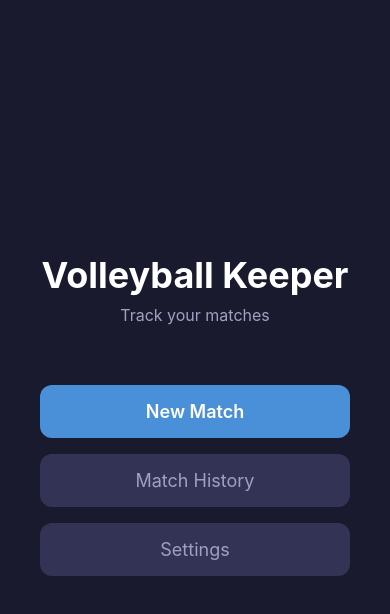
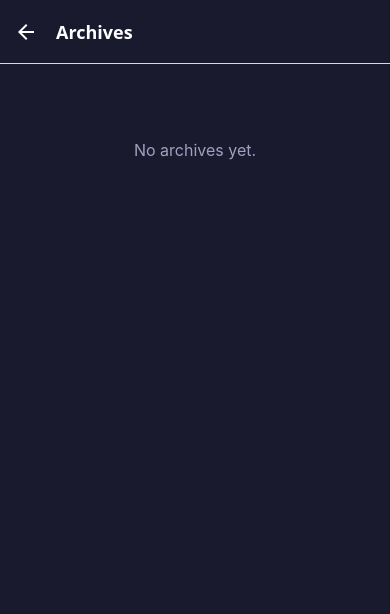
Before and after one commit to shaunmilliken/vb_keeper, a React Native app: screen /ArchiveList in a window 390 px wide. Shown: the top 614 px of the page. Built offline with nearby package versions, Linux system fonts and the light colour scheme.

Commit message:
Added archive feature

```diff
--- a/App.js
+++ b/App.js
@@ -6,6 +6,8 @@ import ScoreScreen from './screens/ScoreScreen';
 import SettingsScreen from './screens/SettingsScreen';
 import MatchHistoryScreen from './screens/MatchHistoryScreen';
 import MatchSettingsScreen from './screens/MatchSettingsScreen';
+import ArchiveListScreen from './screens/ArchiveListScreen';
+import ViewArchiveScreen from './screens/ViewArchiveScreen';
 
 const Stack = createNativeStackNavigator();
 
@@ -25,6 +27,8 @@ export default function App() {
         <Stack.Screen name="Score" component={ScoreScreen} options={{ title: 'Scoreboard' }} />
         <Stack.Screen name="Settings" component={SettingsScreen} options={{ title: 'Settings' }} />
         <Stack.Screen name="MatchHistory" component={MatchHistoryScreen} options={{ title: 'Match History' }} />
+        <Stack.Screen name="ArchiveList" component={ArchiveListScreen} options={{ title: 'Archives' }} />
+        <Stack.Screen name="ViewArchive" component={ViewArchiveScreen} options={({ route }) => ({ title: route.params.name ?? 'Archive' })} />
       </Stack.Navigator>
     </NavigationContainer>
   );
--- /dev/null
+++ b/screens/ArchiveListScreen.js
@@ -0,0 +1,85 @@
+import { useCallback, useState } from 'react';
+import { StyleSheet, Text, View, ScrollView, TouchableOpacity } from 'react-native';
+import { useFocusEffect } from '@react-navigation/native';
+import AsyncStorage from '@react-native-async-storage/async-storage';
+import { ARCHIVE_KEY } from './MatchHistoryScreen';
+
+function formatDate(isoString) {
+  const d = new Date(isoString);
+  return d.toLocaleDateString('en-US', { month: 'short', day: 'numeric', year: 'numeric' });
+}
+
+export default function ArchiveListScreen({ navigation }) {
+  const [archives, setArchives] = useState([]);
+
+  useFocusEffect(
+    useCallback(() => {
+      async function load() {
+        const raw = await AsyncStorage.getItem(ARCHIVE_KEY);
+        setArchives(raw ? JSON.parse(raw) : []);
+      }
+      load();
+    }, [])
+  );
+
+  return (
+    <View style={styles.container}>
+      {archives.length === 0 ? (
+        <Text style={styles.empty}>No archives yet.</Text>
+      ) : (
+        <ScrollView style={styles.list}>
+          {archives.map((archive) => (
+            <TouchableOpacity
+              key={archive.id}
+              style={styles.card}
+              onPress={() => navigation.navigate('ViewArchive', { archiveId: archive.id, name: archive.name })}
+            >
+              <Text style={styles.name}>{archive.name}</Text>
+              <View style={styles.meta}>
+                <Text style={styles.metaText}>{archive.matches.length} match{archive.matches.length !== 1 ? 'es' : ''}</Text>
+                <Text style={styles.metaText}>{formatDate(archive.date)}</Text>
+              </View>
+            </TouchableOpacity>
+          ))}
+        </ScrollView>
+      )}
+    </View>
+  );
+}
+
+const styles = StyleSheet.create({
+  container: {
+    flex: 1,
+    backgroundColor: '#1a1a2e',
+    paddingTop: 16,
+  },
+  empty: {
+    color: '#a0a0c0',
+    fontSize: 16,
+    textAlign: 'center',
+    marginTop: 60,
+  },
+  list: {
+    paddingHorizontal: 20,
+  },
+  card: {
+    backgroundColor: '#16213e',
+    borderRadius: 10,
+    padding: 16,
+    marginBottom: 12,
+  },
+  name: {
+    color: '#ffffff',
+    fontSize: 18,
+    fontWeight: '600',
+    marginBottom: 6,
+  },
+  meta: {
+    flexDirection: 'row',
+    justifyContent: 'space-between',
+  },
+  metaText: {
+    color: '#a0a0c0',
+    fontSize: 13,
+  },
+});
--- a/screens/HomeScreen.js
+++ b/screens/HomeScreen.js
@@ -18,6 +18,13 @@ export default function HomeScreen({ navigation }) {
         onPress={() => navigation.navigate('MatchHistory')}
       >
         <Text style={styles.secondaryBtnText}>Match History</Text>
+      </TouchableOpacity>
+
+      <TouchableOpacity
+        style={styles.secondaryBtn}
+        onPress={() => navigation.navigate('ArchiveList')}
+      >
+        <Text style={styles.secondaryBtnText}>View Archives</Text>
       </TouchableOpacity>
 
       <TouchableOpacity
--- a/screens/MatchHistoryScreen.js
+++ b/screens/MatchHistoryScreen.js
@@ -1,8 +1,10 @@
 import { useEffect, useState } from 'react';
-import { Modal, StyleSheet, Text, View, ScrollView, TouchableOpacity } from 'react-native';
+import { Modal, StyleSheet, Text, View, ScrollView, TouchableOpacity, TextInput } from 'react-native';
 import { Ionicons } from '@expo/vector-icons';
 import AsyncStorage from '@react-native-async-storage/async-storage';
 import { MATCH_HISTORY_KEY } from './ScoreScreen';
+
+export const ARCHIVE_KEY = 'archives';
 
 function formatDate(isoString) {
   const d = new Date(isoString);
@@ -16,6 +18,8 @@ function formatSets(sets) {
 export default function MatchHistoryScreen() {
   const [history, setHistory] = useState([]);
   const [pendingDeleteId, setPendingDeleteId] = useState(null);
+  const [showArchiveModal, setShowArchiveModal] = useState(false);
+  const [archiveName, setArchiveName] = useState('');
 
   useEffect(() => {
     async function load() {
@@ -32,12 +36,30 @@ export default function MatchHistoryScreen() {
     setPendingDeleteId(null);
   }
 
+  async function saveArchive() {
+    const name = archiveName.trim() || 'Unnamed Season';
+    const archive = {
+      id: Date.now(),
+      name,
+      date: new Date().toISOString(),
+      matches: history,
+    };
+    const raw = await AsyncStorage.getItem(ARCHIVE_KEY);
+    const archives = raw ? JSON.parse(raw) : [];
+    archives.unshift(archive);
+    await AsyncStorage.setItem(ARCHIVE_KEY, JSON.stringify(archives));
+    await AsyncStorage.removeItem(MATCH_HISTORY_KEY);
+    setHistory([]);
+    setArchiveName('');
+    setShowArchiveModal(false);
+  }
+
   return (
     <View style={styles.container}>
       {history.length === 0 ? (
         <Text style={styles.empty}>No matches saved yet.</Text>
       ) : (
-        <ScrollView style={styles.list}>
+        <ScrollView style={styles.list} contentContainerStyle={styles.listContent}>
           {history.map((match) => (
             <View key={match.id} style={styles.card}>
               <View style={styles.cardHeader}>
@@ -65,6 +87,14 @@ export default function MatchHistoryScreen() {
         </ScrollView>
       )}
 
+      {history.length > 0 && (
+        <TouchableOpacity style={styles.archiveBtn} onPress={() => setShowArchiveModal(true)}>
+          <Ionicons name="archive-outline" size={18} color="#a0a0c0" style={styles.archiveBtnIcon} />
+          <Text style={styles.archiveBtnText}>Archive Season</Text>
+        </TouchableOpacity>
+      )}
+
+      {/* Delete confirmation modal */}
       <Modal transparent animationType="fade" visible={pendingDeleteId !== null}>
         <View style={styles.modalOverlay}>
           <View style={styles.modalBox}>
@@ -82,6 +112,41 @@ export default function MatchHistoryScreen() {
                 onPress={confirmDelete}
               >
                 <Text style={styles.modalBtnTextYes}>Yes</Text>
+              </TouchableOpacity>
+            </View>
+          </View>
+        </View>
+      </Modal>
+
+      {/* Archive season modal */}
+      <Modal transparent animationType="fade" visible={showArchiveModal}>
+        <View style={styles.modalOverlay}>
+          <View style={styles.modalBox}>
+            <Text style={styles.modalTitle}>Archive Season</Text>
+            <Text style={styles.modalMessage}>
+              Give this season a name. All current matches will be moved to the archive.
+            </Text>
+            <TextInput
+              style={styles.archiveInput}
+              value={archiveName}
+              onChangeText={setArchiveName}
+              placeholder="e.g. Spring 2026"
+              placeholderTextColor="#555577"
+              maxLength={40}
+              autoFocus
+            />
+            <View style={styles.modalButtons}>
+              <TouchableOpacity
+                style={[styles.modalBtn, styles.modalBtnNo]}
+                onPress={() => { setShowArchiveModal(false); setArchiveName(''); }}
+              >
+                <Text style={styles.modalBtnTextNo}>Cancel</Text>
+              </TouchableOpacity>
+              <TouchableOpacity
+                style={[styles.modalBtn, styles.modalBtnSave]}
+                onPress={saveArchive}
+              >
+                <Text style={styles.modalBtnTextSave}>Save</Text>
               </TouchableOpacity>
             </View>
           </View>
@@ -105,6 +170,9 @@ const styles = StyleSheet.create({
   },
   list: {
     paddingHorizontal: 20,
+  },
+  listContent: {
+    paddingBottom: 8,
   },
   card: {
     backgroundColor: '#16213e',
@@ -156,6 +224,37 @@ const styles = StyleSheet.create({
     fontSize: 13,
     fontStyle: 'italic',
   },
+  archiveBtn: {
+    flexDirection: 'row',
+    alignItems: 'center',
+    justifyContent: 'center',
+    backgroundColor: '#16213e',
+    borderColor: '#333355',
+    borderWidth: 1,
+    borderRadius: 10,
+    marginHorizontal: 20,
+    marginVertical: 16,
+    paddingVertical: 14,
+  },
+  archiveBtnIcon: {
+    marginRight: 8,
+  },
+  archiveBtnText: {
+    color: '#a0a0c0',
+    fontSize: 16,
+    fontWeight: '600',
+  },
+  archiveInput: {
+    backgroundColor: '#0d1626',
+    borderColor: '#333355',
+    borderWidth: 1,
+    borderRadius: 8,
+    color: '#ffffff',
+    fontSize: 16,
+    paddingHorizontal: 14,
+    paddingVertical: 10,
+    marginBottom: 20,
+  },
   modalOverlay: {
     flex: 1,
     backgroundColor: 'rgba(0,0,0,0.6)',
@@ -177,7 +276,7 @@ const styles = StyleSheet.create({
   modalMessage: {
     color: '#a0a0c0',
     fontSize: 15,
-    marginBottom: 24,
+    marginBottom: 20,
   },
   modalButtons: {
     flexDirection: 'row',
@@ -195,6 +294,9 @@ const styles = StyleSheet.create({
   modalBtnYes: {
     backgroundColor: '#c04040',
   },
+  modalBtnSave: {
+    backgroundColor: '#4a90d9',
+  },
   modalBtnTextNo: {
     color: '#a0a0c0',
     fontSize: 16,
@@ -204,4 +306,9 @@ const styles = StyleSheet.create({
     fontSize: 16,
     fontWeight: '600',
   },
+  modalBtnTextSave: {
+    color: '#ffffff',
+    fontSize: 16,
+    fontWeight: '600',
+  },
 });
--- /dev/null
+++ b/screens/ViewArchiveScreen.js
@@ -0,0 +1,114 @@
+import { useEffect, useState } from 'react';
+import { StyleSheet, Text, View, ScrollView } from 'react-native';
+import AsyncStorage from '@react-native-async-storage/async-storage';
+import { ARCHIVE_KEY } from './MatchHistoryScreen';
+
+function formatDate(isoString) {
+  const d = new Date(isoString);
+  return d.toLocaleDateString('en-US', { month: 'short', day: 'numeric', year: 'numeric' });
+}
+
+function formatSets(sets) {
+  return sets.map((s) => `${s.a}–${s.b}`).join(', ');
+}
+
+export default function ViewArchiveScreen({ route }) {
+  const { archiveId } = route.params;
+  const [matches, setMatches] = useState([]);
+
+  useEffect(() => {
+    async function load() {
+      const raw = await AsyncStorage.getItem(ARCHIVE_KEY);
+      const archives = raw ? JSON.parse(raw) : [];
+      const archive = archives.find((a) => a.id === archiveId);
+      setMatches(archive ? archive.matches : []);
+    }
+    load();
+  }, [archiveId]);
+
+  return (
+    <View style={styles.container}>
+      {matches.length === 0 ? (
+        <Text style={styles.empty}>No matches in this archive.</Text>
+      ) : (
+        <ScrollView style={styles.list}>
+          {matches.map((match) => (
+            <View key={match.id} style={styles.card}>
+              <View style={styles.cardHeader}>
+                <Text style={styles.teams}>{match.teamA} vs {match.teamB}</Text>
+                <Text style={styles.date}>{formatDate(match.date)}</Text>
+              </View>
+              <Text style={styles.sets}>{formatSets(match.sets)}</Text>
+              {match.winner === 'draw' ? (
+                <Text style={styles.draw}>Draw</Text>
+              ) : match.winner ? (
+                <Text style={styles.winner}>{match.winner} won</Text>
+              ) : (
+                <Text style={styles.incomplete}>Match incomplete</Text>
+              )}
+            </View>
+          ))}
+        </ScrollView>
+      )}
+    </View>
+  );
+}
+
+const styles = StyleSheet.create({
+  container: {
+    flex: 1,
+    backgroundColor: '#1a1a2e',
+    paddingTop: 16,
+  },
+  empty: {
+    color: '#a0a0c0',
+    fontSize: 16,
+    textAlign: 'center',
+    marginTop: 60,
+  },
+  list: {
+    paddingHorizontal: 20,
+  },
+  card: {
+    backgroundColor: '#16213e',
+    borderRadius: 10,
+    padding: 16,
+    marginBottom: 12,
+  },
+  cardHeader: {
+    flexDirection: 'row',
+    justifyContent: 'space-between',
+    alignItems: 'center',
+    marginBottom: 6,
+  },
+  teams: {
+    color: '#ffffff',
+    fontSize: 16,
+    fontWeight: '600',
+    flex: 1,
+  },
+  date: {
+    color: '#a0a0c0',
+    fontSize: 13,
+  },
+  sets: {
+    color: '#c0c0e0',
+    fontSize: 14,
+    marginBottom: 6,
+  },
+  winner: {
+    color: '#f0c040',
+    fontSize: 13,
+    fontWeight: '600',
+  },
+  draw: {
+    color: '#a0a0c0',
+    fontSize: 13,
+    fontWeight: '600',
+  },
+  incomplete: {
+    color: '#a0a0c0',
+    fontSize: 13,
+    fontStyle: 'italic',
+  },
+});
```
